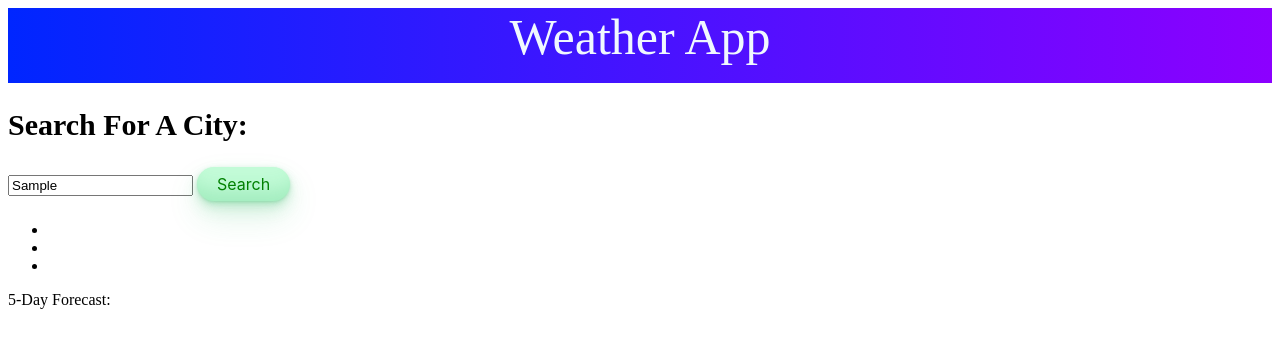
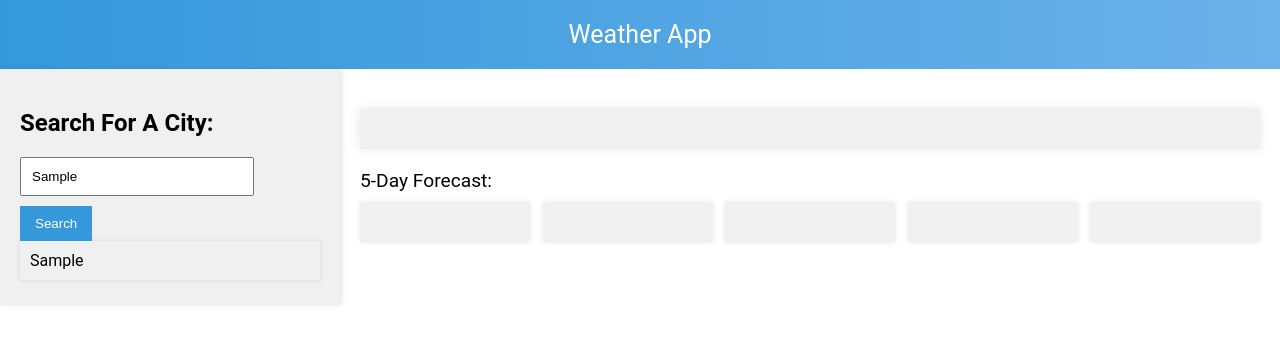
Before and after one commit to ThomasJHoltamIII/Weather-App, a plain HTML site: page Index.html in a window 1280 px wide. Both pictures are taken after typing "Sample" into the empty fields and a click on the button "Search". Drawn offline with nearby package versions, Linux system fonts and the light colour scheme; no server answers.

Commit message:
styling added, local storage and appends added for 5 searches

```diff
--- a/Assets/script.js
+++ b/Assets/script.js
@@ -1,10 +1,58 @@
 var latitude = 44.34
 var longitude = 10.99
 var key = "c081c9efc0c0095c72207c4778abebcf"
-var weatherAPI = `https://api.openweathermap.org/data/2.5/forecast?lat=${latitude}&lon=${longitude}&appid=${key}`
+var weatherAPI = `https://api.openweathermap.org/data/2.5/weather?q=${localStorage.cityOne}&units=imperial&appid=${key}`
 
 
 console.log(`hello`)
+
+$('#searchBtn').on('click', function () {
+    var cityInput = $('#input').val().trim();
+    console.log(cityInput);
+
+    if ($(this).attr('class') === 'dataOne') {
+        localStorage.cityOne = cityInput;
+        var checkOne = localStorage.getItem('cityOne');
+        if (checkOne) {
+            $(".lastLog").append('<li id="miniDataOne"> Test </li>').after(function () {
+                document.getElementById('miniDataOne').innerHTML = localStorage.cityOne;
+            });
+        }
+        $('#searchBtn').toggleClass('dataOne dataTwo');
+    }
+    else if ($(this).attr('class') === 'dataTwo') {
+        localStorage.cityTwo = cityInput;
+        var checkTwo = localStorage.getItem('cityTwo');
+        if (checkTwo) {
+            $(".lastLog").append('<li id="miniDataTwo"> Test </li>').after(function () {
+                document.getElementById('miniDataTwo').innerHTML = localStorage.cityTwo;
+            });
+        }
+        $('#searchBtn').toggleClass('dataTwo dataThree');
+    }
+
+    else if ($(this).attr('class') === 'dataThree') {
+        localStorage.cityThree = cityInput;
+        var checkThree = localStorage.getItem('cityThree');
+        if (checkThree) {
+            $(".lastLog").append('<li id="miniDataThree"> Test </li>').after(function () {
+                document.getElementById('miniDataThree').innerHTML = localStorage.cityThree;
+            });
+        }
+        $('#searchBtn').toggleClass('dataThree dataFour');
+    }
+
+    else if ($(this).attr('class') === 'dataFour') {
+        localStorage.cityFour = cityInput;
+        var checkFour = localStorage.getItem('cityFour');
+        if (checkFour) {
+            $(".lastLog").append('<li id="miniDataFour"> Test </li>').after(function () {
+                document.getElementById('miniDataFour').innerHTML = localStorage.cityFour;
+            });
+        }
+    }
+});
+
 
 
         function fetchWeather() {
--- a/Assets/style.css
+++ b/Assets/style.css
@@ -1,31 +1,86 @@
+body {
+  font-family: 'Roboto', sans-serif;
+  margin: 0;
+  padding: 0;
+}
+
 #header {
-    font-size: 50px;
-    color: aliceblue;
-    background-image: linear-gradient(to right, rgb(0, 38, 255) , rgb(140, 0, 255));
-    text-align: center;
-    height: 75px;
+  background: linear-gradient(to right, #3498db, #6cb1ea);
+  color: #fff;
+  text-align: center;
+  font-size: 25px;
+  padding: 20px;
+}
+
+aside {
+  background: #f0f0f0;
+  padding: 20px;
+  box-shadow: 2px 0px 5px rgba(0, 0, 0, 0.1);
+  width: 300px;
+  float: left;
 }
 
 #citySearch {
-    font-size: 30px;
+  font-size: 1.5em;
+}
+
+#input {
+  width: 70%;
+  padding: 10px;
+  margin-bottom: 10px;
 }
 
 #searchBtn {
-  background-color: #c2fbd7;
-  border-radius: 100px;
-  box-shadow: rgba(44, 187, 99, .2) 0 -25px 18px -14px inset,rgba(44, 187, 99, .15) 0 1px 2px,rgba(44, 187, 99, .15) 0 2px 4px,rgba(44, 187, 99, .15) 0 4px 8px,rgba(44, 187, 99, .15) 0 8px 16px,rgba(44, 187, 99, .15) 0 16px 32px;
-  color: green;
+  background-color: #3498db;
+  color: #fff;
+  padding: 10px 15px;
   cursor: pointer;
-  display: inline-block;
-  font-family: CerebriSans-Regular,-apple-system,system-ui,Roboto,sans-serif;
-  padding: 7px 20px;
-  text-align: center;
-  text-decoration: none;
-  transition: all 250ms;
-  border: 0;
-  font-size: 16px;
+  border: none;
 }
 
-#searchBtn:hover {
-  box-shadow: rgba(44,187,99,.35) 0 -25px 18px -14px inset,rgba(44,187,99,.25) 0 1px 2px,rgba(44,187,99,.25) 0 2px 4px,rgba(44,187,99,.25) 0 4px 8px,rgba(44,187,99,.25) 0 8px 16px,rgba(44,187,99,.25) 0 16px 32px;
+#pastSearches {
+  list-style-type: none;
+  padding: 0;
+  margin: 0;
 }
+
+.lastLog li {
+  background: #f0f0f0;
+  padding: 10px;
+  margin-bottom: 5px;
+  box-shadow: 0px 0px 5px rgba(0, 0, 0, 0.1);
+}
+
+main {
+  display: flex;
+  flex-direction: column;
+  padding: 20px;
+}
+
+#weatherInfo {
+  background: #f0f0f0;
+  padding: 20px;
+  box-shadow: 0px 0px 10px rgba(0, 0, 0, 0.1);
+  margin-bottom: 20px;
+  list-style: none;
+}
+
+#forecast {
+  font-size: 1.2em;
+  margin-bottom: 10px;
+}
+
+#cards {
+  display: flex;
+  flex-wrap: wrap;
+  justify-content: space-between;
+}
+
+#day1, #day2, #day3, #day4, #day5 {
+  background: #f0f0f0;
+  padding: 20px;
+  box-shadow: 0px 0px 5px rgba(0, 0, 0, 0.1);
+  margin-bottom: 10px;
+  width: calc(20% - 10px);
+  box-sizing: border-box;
+}
--- a/Index.html
+++ b/Index.html
@@ -14,23 +14,23 @@
     <aside>
         <h1 id="citySearch">Search For A City:</h1>
         <input id="input" type="text" placeholder="Search A City">
-        <button id="searchBtn" type="submit">Search</button>
-        <ul id="pastSearches">
+        <button id="searchBtn" type="submit" class="dataOne">Search</button>
+        <ul id="pastSearches" class="lastLog">
         </ul>
     </aside>
 
     <main>
         <div>
             <h2 id="city currentDate"></h2>
-            <ul>
+            <ul id="weatherInfo">
                 <li id="currentTemp"></li>
                 <li id="currentWind"></li>
                 <li id="currentHumidity"></li>
             </ul>
         </div>
 
-        <label>5-Day Forecast:</label>
-        <div>
+        <label id="forecast">5-Day Forecast:</label>
+        <div id="cards">
             <card id="day1"></card>
             <card id="day2"></card>
             <card id="day3"></card>
@@ -39,6 +39,8 @@
         </div>
     </main>
 
+    <script src="https://code.jquery.com/jquery-3.7.1.js" integrity="sha256-eKhayi8LEQwp4NKxN+CfCh+3qOVUtJn3QNZ0TciWLP4="
+    crossorigin="anonymous"></script>
     <script src="./Assets/script.js"></script>
 </body>
 </html>
```
